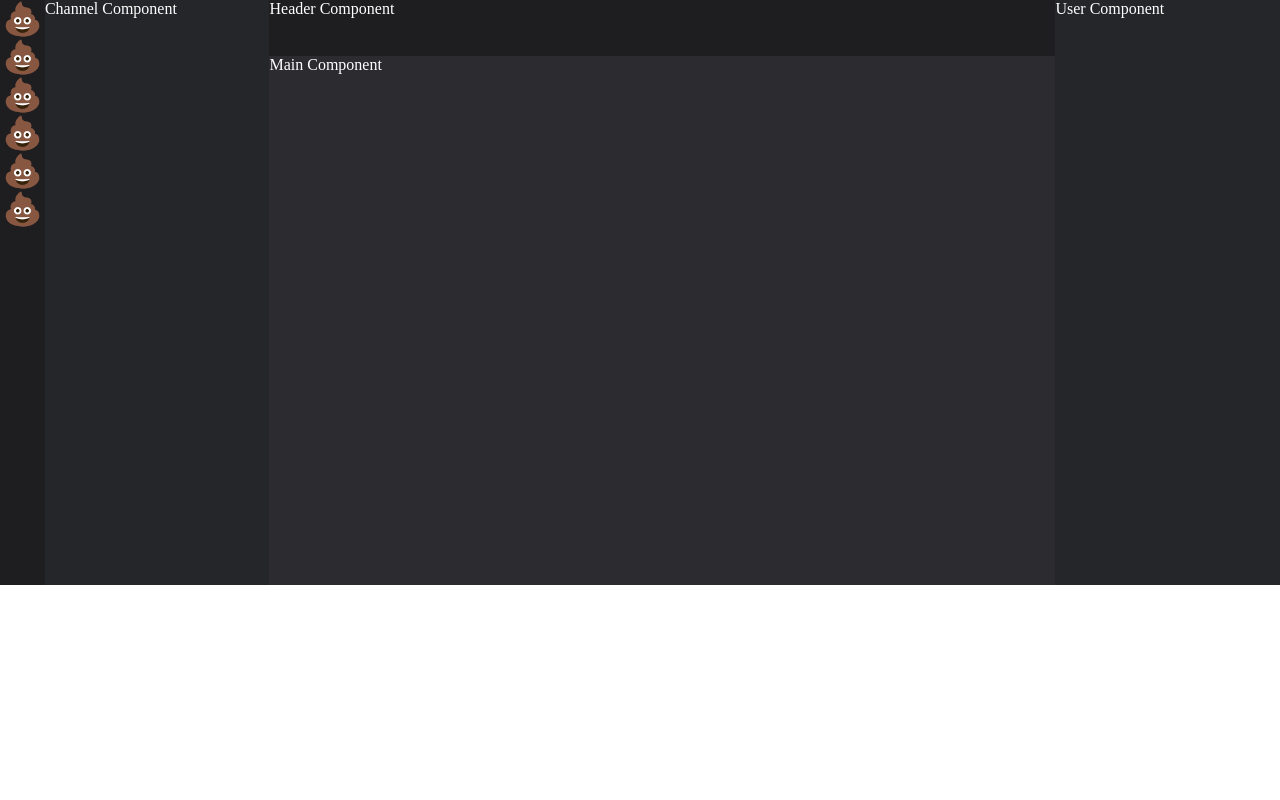
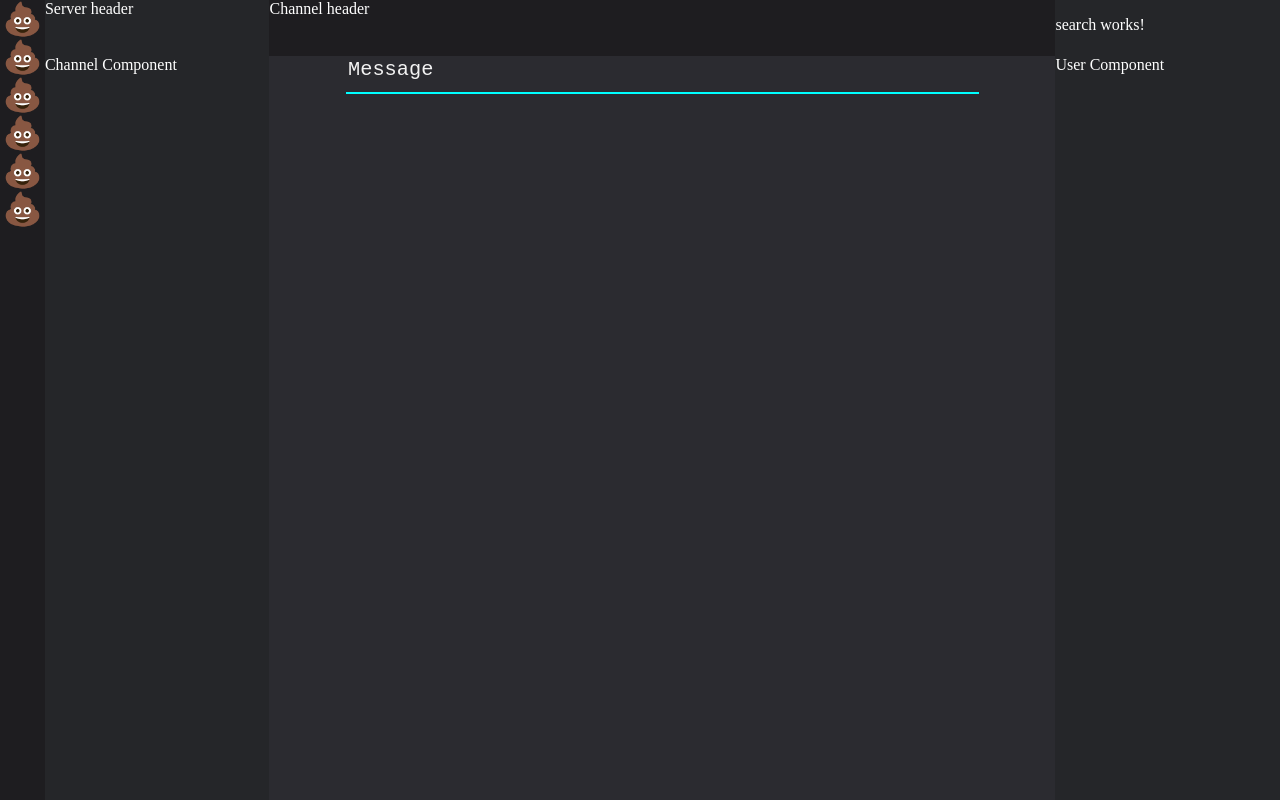
Before and after one commit to johnpagtama/limbo, an Angular app in the folder limbo/: page / in a window 1280 px wide. Built offline with nearby package versions, Linux system fonts and the light colour scheme.

Commit message:
Message box update

```diff
--- a/limbo/src/app/app.module.ts
+++ b/limbo/src/app/app.module.ts
@@ -5,12 +5,16 @@ import { AppRoutingModule } from './app-routing.module';
 import { AppComponent } from './app.component';
 import { ChatComponent } from './components/chat/chat.component';
 import { SigninComponent } from './components/signin/signin.component';
+import { SearchComponent } from './components/shared/search/search.component';
+import { MessageComponent } from './components/shared/message/message.component';
 
 @NgModule({
   declarations: [
     AppComponent,
     ChatComponent,
-    SigninComponent
+    SigninComponent,
+    SearchComponent,
+    MessageComponent
   ],
   imports: [
     BrowserModule,
--- a/limbo/src/app/components/chat/chat.component.html
+++ b/limbo/src/app/components/chat/chat.component.html
@@ -1,6 +1,6 @@
 <div class="layout-chat">
     <div class="layout-chat__servers-header">
-        Server banner
+        Server header
     </div>
     <div *ngFor="let s of servers;" class="layout-chat__servers">
         <div style="font-size: 2rem; text-align: center">{{s}}</div>
@@ -9,15 +9,15 @@
         Channel Component
     </div>
      <div class="layout-chat__channels-header">
-        Header Component
+        Channel header
     </div>
     <div class="layout-chat__main">
-        Main Component
+        <app-message></app-message>
     </div>
     <div class="layout-chat__users">
         User Component
     </div>
     <div class="layout-chat__users-header">
-        User Component
+        <app-search></app-search>
     </div>
 </div>
--- a/limbo/src/app/components/chat/chat.component.scss
+++ b/limbo/src/app/components/chat/chat.component.scss
@@ -9,13 +9,16 @@ $c-222222: #1e1d20;
                         color: white,
                         grid-template-columns: 0.2fr 1fr 3.5fr 1fr,
                         grid-template-rows: 3.5rem,
-                        grid-template-areas: "layout-chat__servers layout-chat__channels  layout-chat__channels-header  layout-chat__users"
-                                             "layout-chat__servers layout-chat__channels  layout-chat__main             layout-chat__users"
-                                             "layout-chat__servers layout-chat__channels  layout-chat__main             layout-chat__users")) {
+                        grid-template-areas:
+                            "layout-chat__servers           layout-chat__servers-header     layout-chat__channels-header  layout-chat__users-header"
+                            "layout-chat__servers           layout-chat__channels           layout-chat__main             layout-chat__users"
+                            "layout-chat__servers           layout-chat__channels           layout-chat__main             layout-chat__users")) {
 
     @include element(servers, (grid-area: layout-chat__servers, background-color: $c-222222));
+    @include element(servers-header, (grid-area: layout-chat__servers-header, background-color: $c-2c2c2c));
     @include element(channels, (grid-area: layout-chat__channels, background-color: $c-2c2c2c));
     @include element(channels-header, (grid-area: layout-chat__channels-header, background-color: $c-222222));
     @include element(main, (grid-area: layout-chat__main, background-color: $c-3a3a3a));
     @include element(users, (grid-area: layout-chat__users, background-color: $c-2c2c2c));
+    @include element(users-header, (grid-area: layout-chat__users-header, background-color: $c-2c2c2c));
 }
--- /dev/null
+++ b/limbo/src/app/components/shared/message/message.component.html
@@ -0,0 +1 @@
+<textarea name="message" id="message" class="message" placeholder="Message" cols="30" rows="10"></textarea>
--- /dev/null
+++ b/limbo/src/app/components/shared/message/message.component.scss
@@ -0,0 +1,29 @@
+%message-properties {
+    display: block;
+    resize: none;
+    margin-left: auto;
+    margin-right: auto;
+    border: none;
+    border-bottom: 2px solid cyan;
+    width: 80%;
+    height: 2rem;
+    background-color: transparent;
+    color: #f3f3f3;
+    font-size: 1.25em;
+    -webkit-transition: box-shadow .35s ease-in-out;
+    transition: box-shadow .35s ease-in-out;
+
+    &::placeholder {
+        color: #f3f3f3;
+        font-size: 1.25em;
+    }
+
+    &:focus {
+        box-shadow: 0 0.75rem 0.5rem 0 #242424;
+        outline: none;
+    }
+}
+
+.message {
+    @extend %message-properties;
+}
--- /dev/null
+++ b/limbo/src/app/components/shared/message/message.component.ts
@@ -0,0 +1,15 @@
+import { Component, OnInit } from '@angular/core';
+
+@Component({
+  selector: 'app-message',
+  templateUrl: './message.component.html',
+  styleUrls: ['./message.component.scss']
+})
+export class MessageComponent implements OnInit {
+
+  constructor() { }
+
+  ngOnInit(): void {
+  }
+
+}
--- /dev/null
+++ b/limbo/src/app/components/shared/search/search.component.html
@@ -0,0 +1 @@
+<p>search works!</p>
--- /dev/null
+++ b/limbo/src/app/components/shared/search/search.component.ts
@@ -0,0 +1,15 @@
+import { Component, OnInit } from '@angular/core';
+
+@Component({
+  selector: 'app-search',
+  templateUrl: './search.component.html',
+  styleUrls: ['./search.component.scss']
+})
+export class SearchComponent implements OnInit {
+
+  constructor() { }
+
+  ngOnInit(): void {
+  }
+
+}
```
Also changed, not shown: limbo/src/app/components/shared/search/search.component.scss (added), 2 other files (tests, documents, lock files or other folders).
